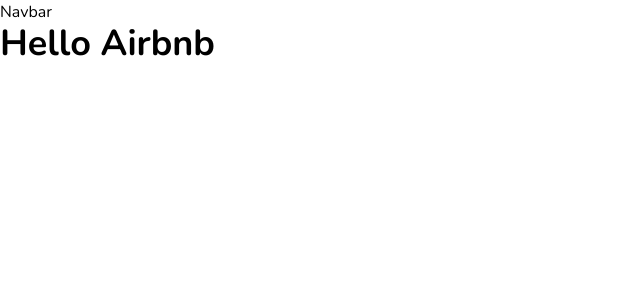
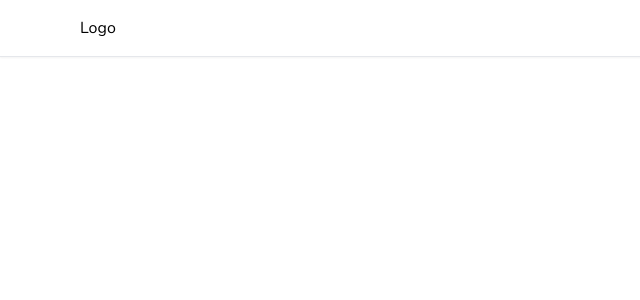
Before and after one commit to programmernizam/airbnb-clone, a Next.js app: page / in a window 1280 px wide. Shown: the top 300 px of the page, without its empty margins (0-640 px from the left). Built offline with nearby package versions, Linux system fonts and the light colour scheme.

Commit message:
Container component created

```diff
--- /dev/null
+++ b/components/Navbar/Logo.tsx
@@ -0,0 +1,6 @@
+"use client";
+function Logo() {
+  return <div>Logo</div>;
+}
+
+export default Logo;
--- a/components/Navbar/Navbar.tsx
+++ b/components/Navbar/Navbar.tsx
@@ -1,5 +1,18 @@
+import Container from "../Shared/Container";
+import Logo from "./Logo";
+
 function Navbar() {
-  return <div>Navbar</div>;
+  return (
+    <div className="fixed w-full bg-white z-10 shadow-sm">
+      <div className="py-4 border-b-[1px]">
+        <Container>
+          <div className="flex flex-row items-center justify-between gap-3 md:gap-0">
+            <Logo />
+          </div>
+        </Container>
+      </div>
+    </div>
+  );
 }
 
 export default Navbar;
--- /dev/null
+++ b/components/Shared/Container.tsx
@@ -0,0 +1,14 @@
+"use client";
+interface ContainerProps {
+  children: React.ReactNode;
+}
+
+function Container({ children }: ContainerProps) {
+  return (
+    <div className="mx-w-[2520px] mx-auto xl:px-20 md:px-10 sm:px-2 px-4">
+      {children}
+    </div>
+  );
+}
+
+export default Container;
```
